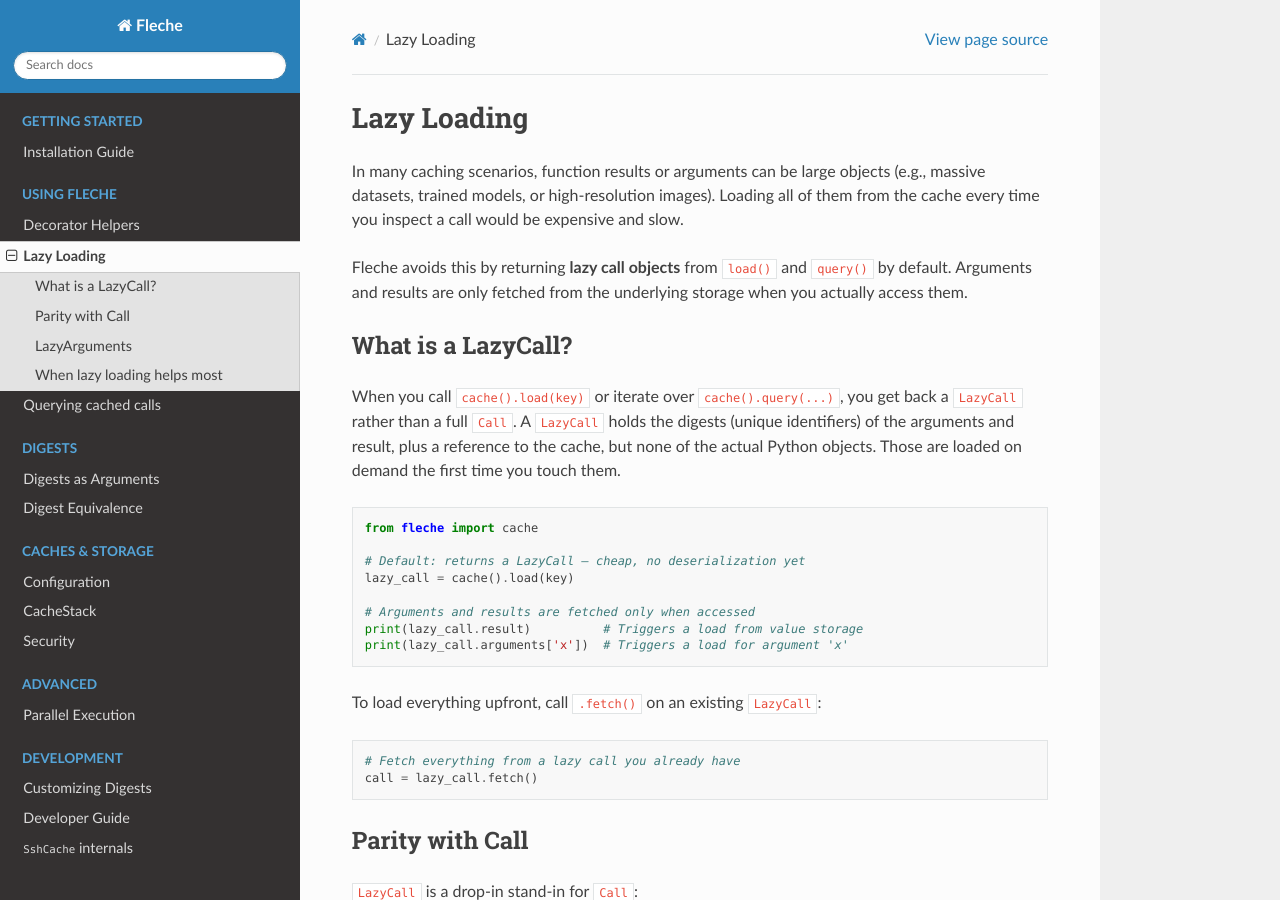
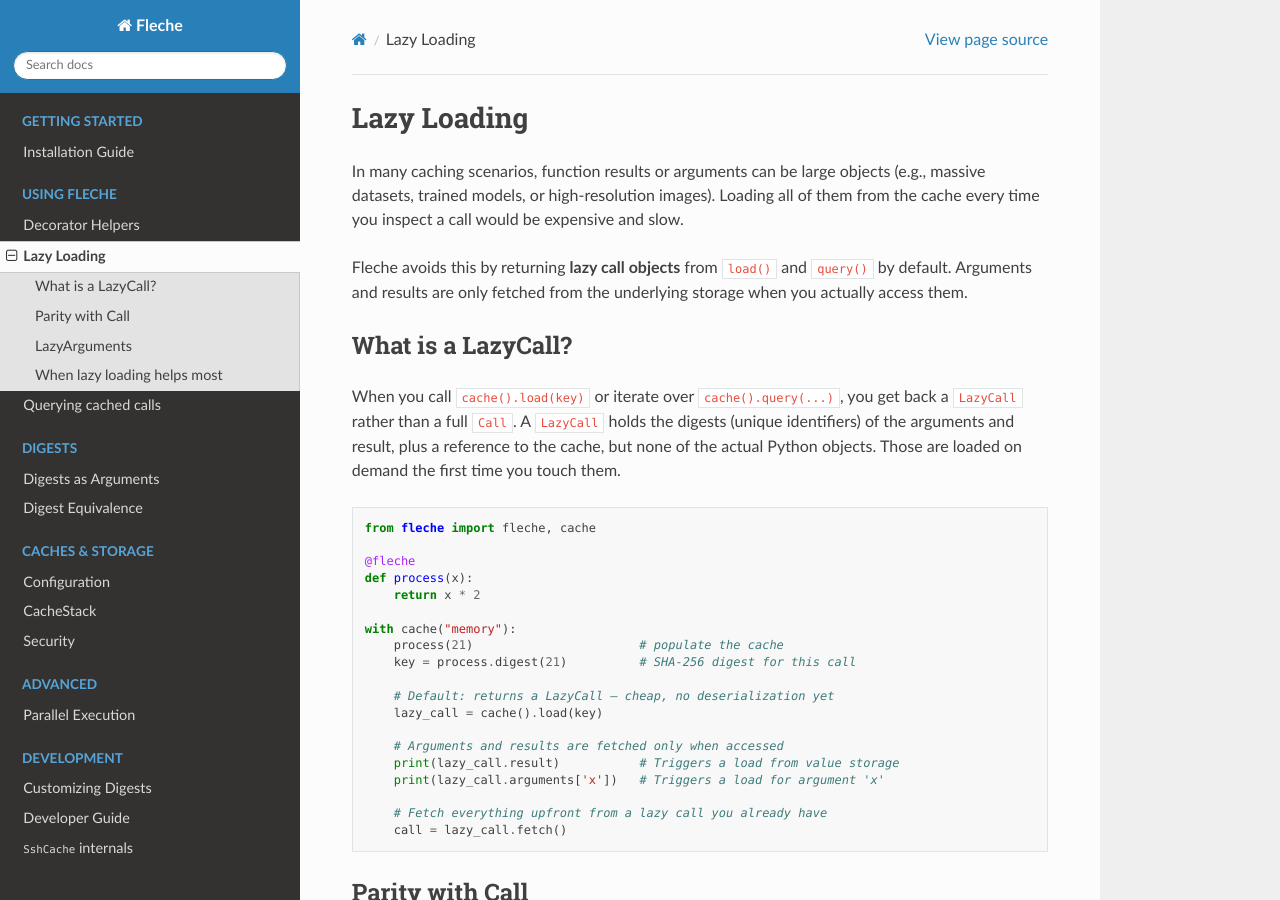
Before and after one commit to pmrv/fleche, a Sphinx documentation site: the page built from docs/usage/lazy_call.rst, in a window 1280 px wide and 900 px high. Built offline with Sphinx 7.4.7 and the Read the Docs theme 3.1.0, drawn with Linux system fonts in a browser that asks for light colours; pages that are not in the unit, such as notebooks, are missing from menus.

Commit message:
docs(lazy_call): fix undefined key variable in LazyCall example
The code block used cache().load(key) without ever defining key,
making the snippet unrunnable as written. The fix introduces a minimal
decorated function, caches one result, and derives the key via
process.digest() before calling load() — mirroring the normal usage
pattern. The .fetch() call is merged into the same block so the
example reads as a single coherent sequence.

https://claude.ai/code/session_01KmpuvojoLsfzyLZDAdAxDk

```diff
--- a/docs/usage/lazy_call.rst
+++ b/docs/usage/lazy_call.rst
@@ -12,21 +12,25 @@ When you call ``cache().load(key)`` or iterate over ``cache().query(...)``, you
 
 .. code-block:: python
 
-   from fleche import cache
+   from fleche import fleche, cache
 
-   # Default: returns a LazyCall — cheap, no deserialization yet
-   lazy_call = cache().load(key)
+   @fleche
+   def process(x):
+       return x * 2
 
-   # Arguments and results are fetched only when accessed
-   print(lazy_call.result)          # Triggers a load from value storage
-   print(lazy_call.arguments['x'])  # Triggers a load for argument 'x'
+   with cache("memory"):
+       process(21)                       # populate the cache
+       key = process.digest(21)          # SHA-256 digest for this call
 
-To load everything upfront, call ``.fetch()`` on an existing ``LazyCall``:
+       # Default: returns a LazyCall — cheap, no deserialization yet
+       lazy_call = cache().load(key)
 
-.. code-block:: python
+       # Arguments and results are fetched only when accessed
+       print(lazy_call.result)           # Triggers a load from value storage
+       print(lazy_call.arguments['x'])   # Triggers a load for argument 'x'
 
-   # Fetch everything from a lazy call you already have
-   call = lazy_call.fetch()
+       # Fetch everything upfront from a lazy call you already have
+       call = lazy_call.fetch()
 
 Parity with Call
 ----------------
```
